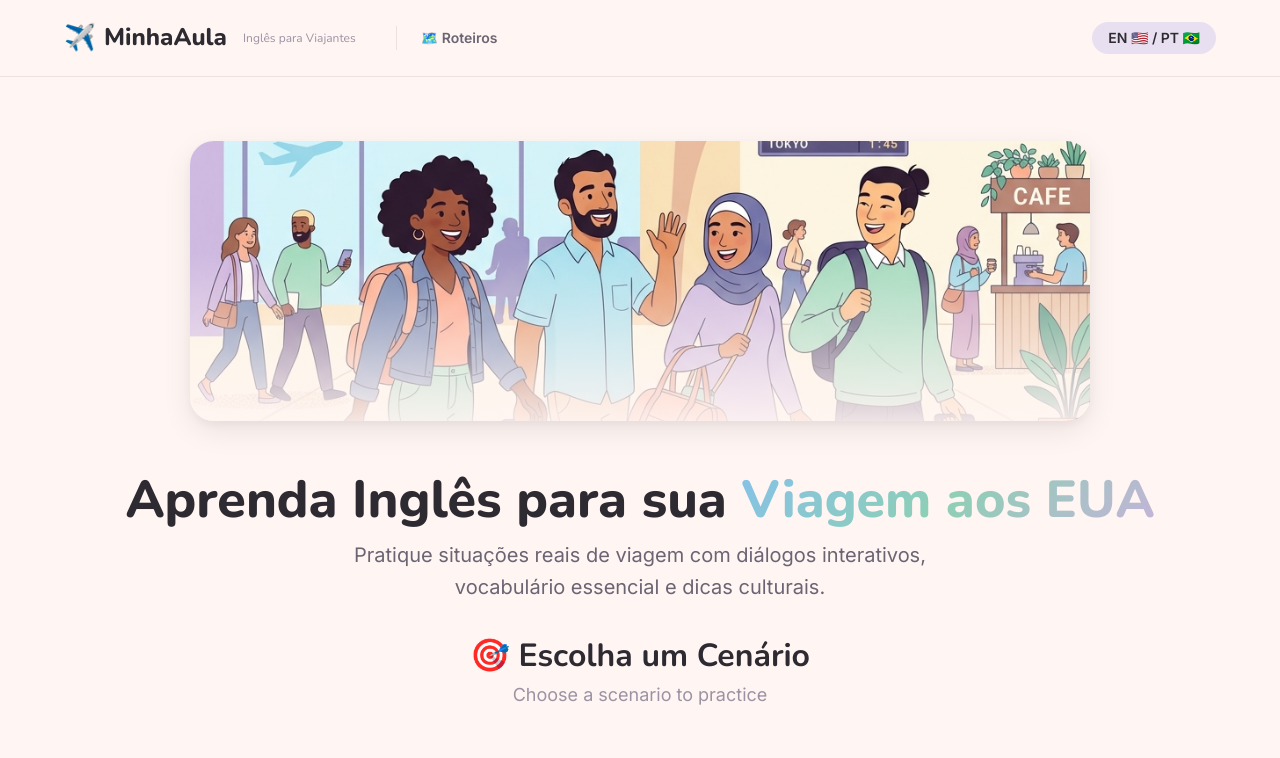
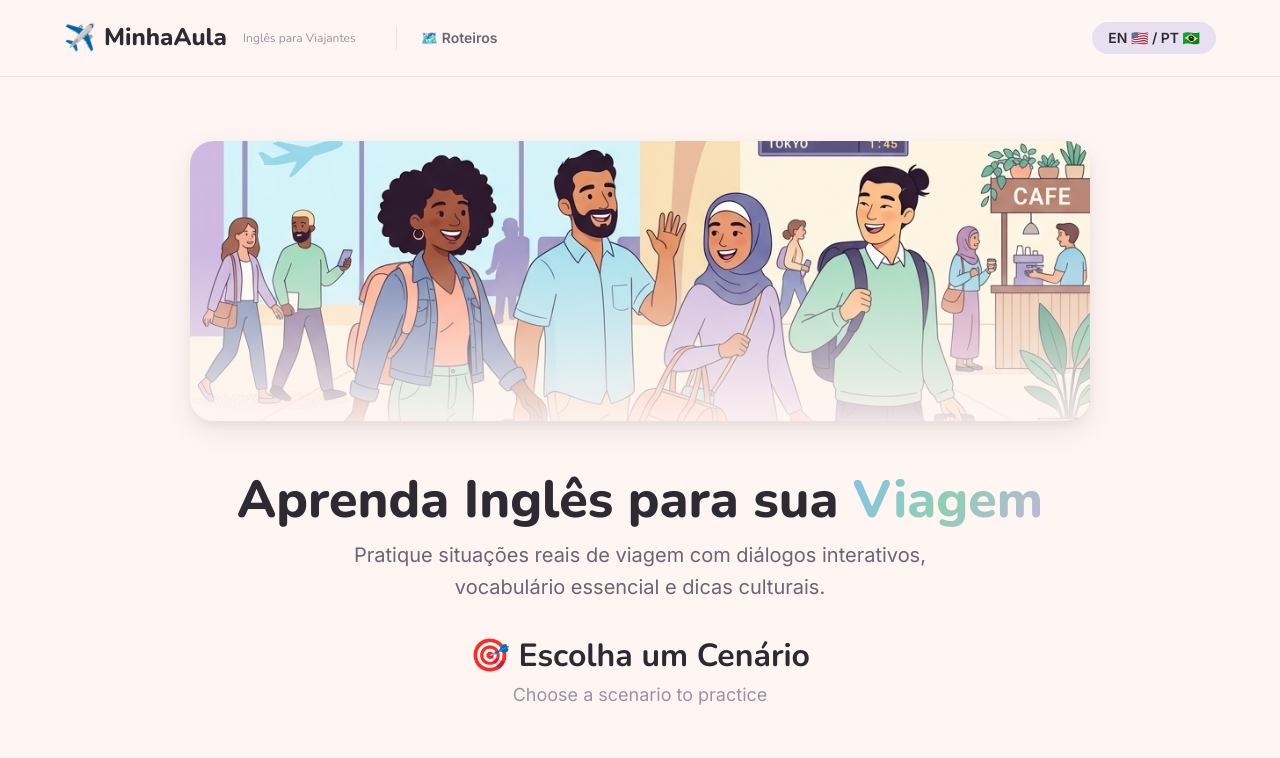
Before and after one commit to mantolatv-cmyk/missmonica, a Next.js app: page / in a window 1280 px wide. Shown: the top 758 px of the page. Built offline with nearby package versions, Linux system fonts and the light colour scheme.

Commit message:
fix(branding): remove references to 'aos EUA' in hero title and page metadata, leaving 'Aprenda Inglês para sua Viagem'

```diff
--- a/app/layout.tsx
+++ b/app/layout.tsx
@@ -17,19 +17,19 @@ const inter = Inter({
 });
 
 export const metadata: Metadata = {
-  title: "MinhaAula ✈️ – Aprenda Inglês para sua Viagem aos EUA",
+  title: "MinhaAula ✈️ – Aprenda Inglês para sua Viagem",
   description:
-    "Aplicativo interativo de aprendizado de inglês para brasileiros que estão se preparando para uma viagem aos Estados Unidos. Pratique diálogos, vocabulário e situações reais de viagem.",
+    "Aplicativo interativo de aprendizado de inglês para brasileiros que estão se preparando para uma viagem. Pratique diálogos, vocabulário e situações reais de viagem.",
   keywords: [
     "aprender inglês",
     "inglês para viagem",
     "English for travel",
     "Brazilian travelers",
-    "viagem EUA",
+    "viagem",
   ],
   authors: [{ name: "MinhaAula" }],
   openGraph: {
-    title: "MinhaAula – Inglês para sua Viagem aos EUA",
+    title: "MinhaAula – Inglês para sua Viagem",
     description:
       "Pratique inglês com cenários reais de viagem: aeroporto, hotel, restaurante e direções.",
     type: "website",
--- a/app/page.tsx
+++ b/app/page.tsx
@@ -26,7 +26,7 @@ export default function HomePage() {
 
           <h1 className={styles.heroTitle}>
             Aprenda Inglês para sua{' '}
-            <span className={styles.heroTitleAccent}>Viagem aos EUA</span>
+            <span className={styles.heroTitleAccent}>Viagem</span>
           </h1>
           <p className={styles.heroSubtitle}>
             Pratique situações reais de viagem com diálogos interativos, vocabulário essencial e dicas culturais.
```
